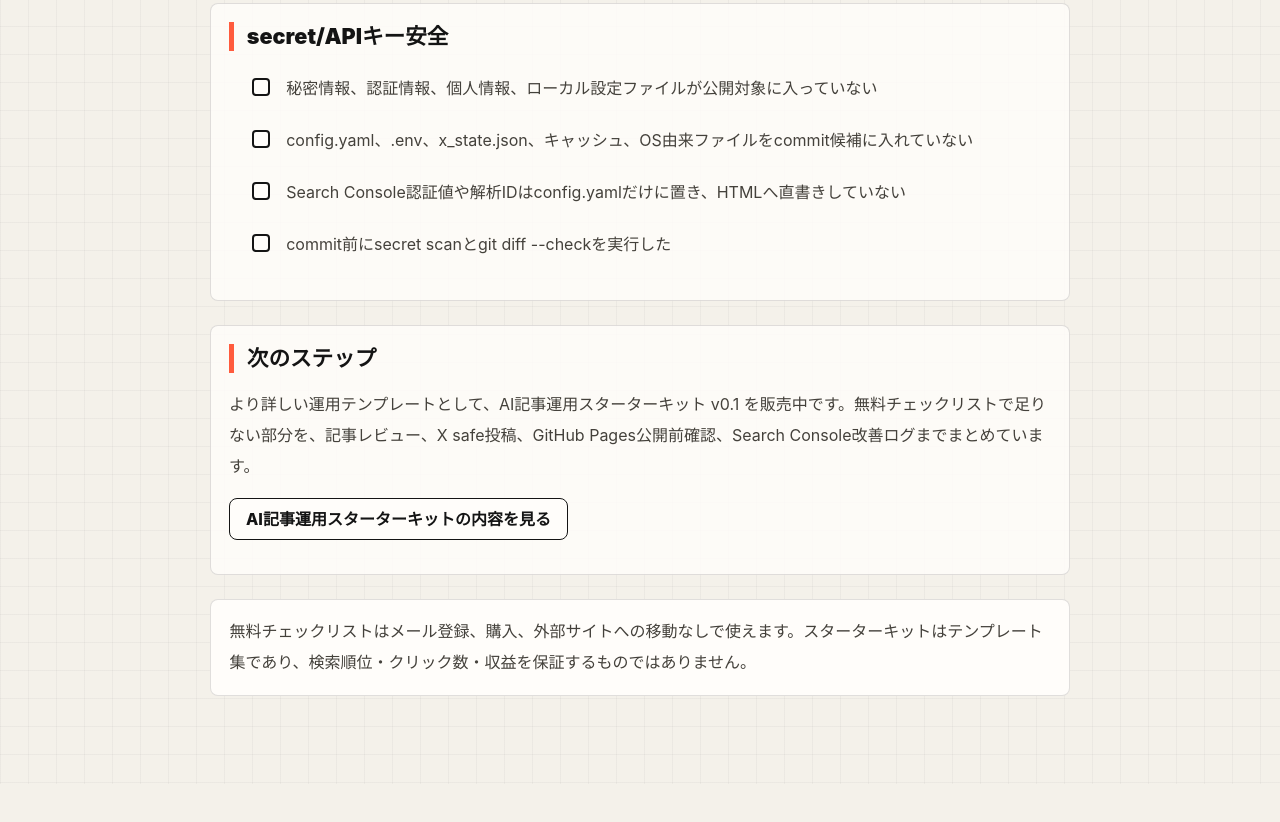
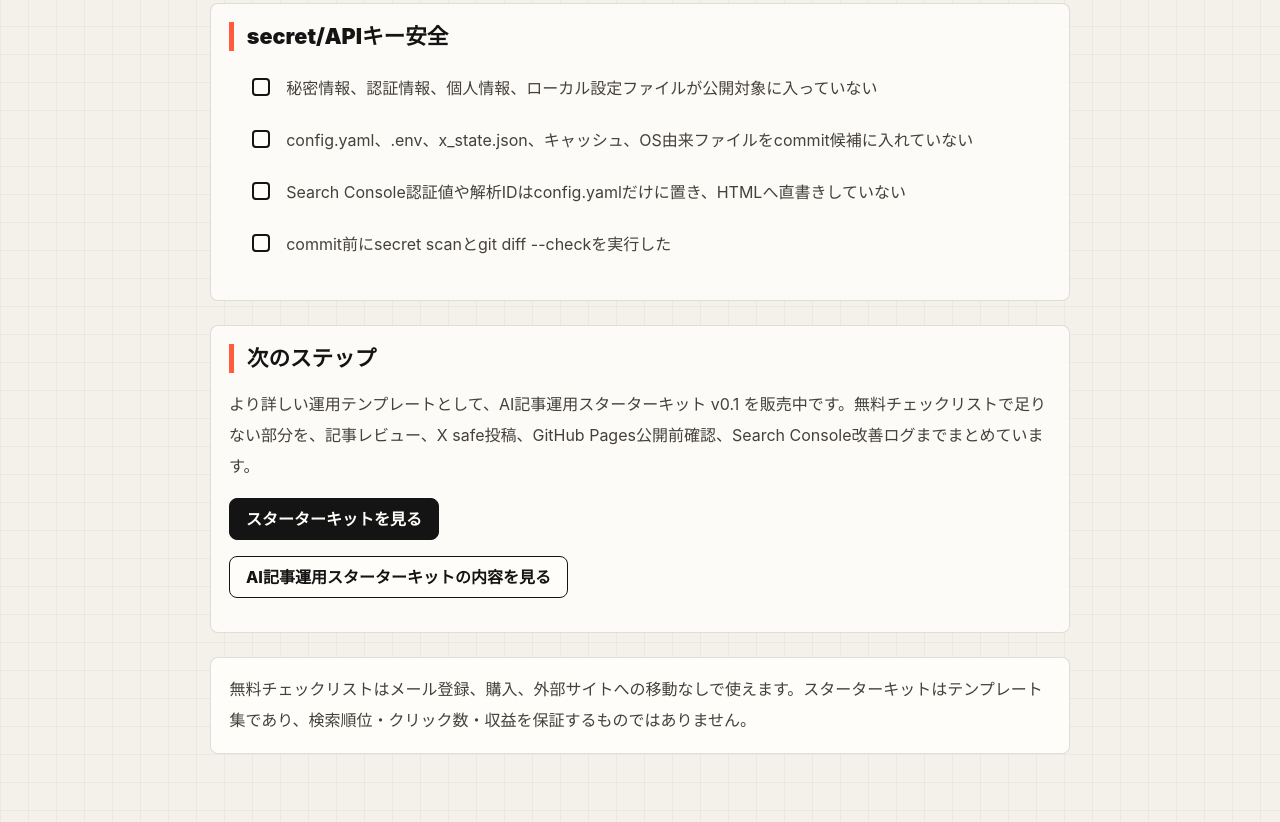
Before and after one commit to geppi0672/saving-note-lab, a plain HTML site: page free-checklist-print.html in a window 1280 px wide. Shown: the part 2382-3204 px from the top of the page. Before the commit the page ends 3166 px from the top, so only its background shows below. Drawn offline with Linux system fonts and the light colour scheme.

Commit message:
Add Gumroad CTA to free checklist pages

```diff
--- a/free-checklist-print.html
+++ b/free-checklist-print.html
@@ -33,7 +33,7 @@
 <section class="checklist-group"><h2>GitHub Pages公開</h2><ul class="checklist-items"><li><span class="check-box" aria-hidden="true"></span><span>index.html、assets/style.css、記事HTML、固定ページが存在する</span></li><li><span class="check-box" aria-hidden="true"></span><span>新規記事URLがトップページに表示されている</span></li><li><span class="check-box" aria-hidden="true"></span><span>既存記事URLを変更・削除していない</span></li><li><span class="check-box" aria-hidden="true"></span><span>公開後にトップページ、記事ページ、sitemap.xml、robots.txtを確認する</span></li></ul></section>
 <section class="checklist-group"><h2>X safe投稿</h2><ul class="checklist-items"><li><span class="check-box" aria-hidden="true"></span><span>Xへの実投稿はせず、x_safe_postsの投稿文保存だけで止めている</span></li><li><span class="check-box" aria-hidden="true"></span><span>投稿文が宣伝だけになっていない</span></li><li><span class="check-box" aria-hidden="true"></span><span>短縮URL、連続URL、誇大表現が入っていない</span></li><li><span class="check-box" aria-hidden="true"></span><span>記事テーマに関係がある場合だけ無料チェックリストを案内している</span></li></ul></section>
 <section class="checklist-group"><h2>secret/APIキー安全</h2><ul class="checklist-items"><li><span class="check-box" aria-hidden="true"></span><span>秘密情報、認証情報、個人情報、ローカル設定ファイルが公開対象に入っていない</span></li><li><span class="check-box" aria-hidden="true"></span><span>config.yaml、.env、x_state.json、キャッシュ、OS由来ファイルをcommit候補に入れていない</span></li><li><span class="check-box" aria-hidden="true"></span><span>Search Console認証値や解析IDはconfig.yamlだけに置き、HTMLへ直書きしていない</span></li><li><span class="check-box" aria-hidden="true"></span><span>commit前にsecret scanとgit diff --checkを実行した</span></li></ul></section>
-<section class="checklist-group"><h2>次のステップ</h2><p>より詳しい運用テンプレートとして、AI記事運用スターターキット v0.1 を販売中です。無料チェックリストで足りない部分を、記事レビュー、X safe投稿、GitHub Pages公開前確認、Search Console改善ログまでまとめています。</p><p><a href="./product-ai-article-starter-kit.html" class="resource-link resource-link-secondary">AI記事運用スターターキットの内容を見る</a></p></section>
+<section class="checklist-group"><h2>次のステップ</h2><p>より詳しい運用テンプレートとして、AI記事運用スターターキット v0.1 を販売中です。無料チェックリストで足りない部分を、記事レビュー、X safe投稿、GitHub Pages公開前確認、Search Console改善ログまでまとめています。</p><p><a href="https://frugaljapan.gumroad.com/l/ai-article-starter-kit-v01" class="resource-link" target="_blank" rel="noopener noreferrer">スターターキットを見る</a></p><p><a href="./product-ai-article-starter-kit.html" class="resource-link resource-link-secondary">AI記事運用スターターキットの内容を見る</a></p></section>
 <p class="disclosure-box">無料チェックリストはメール登録、購入、外部サイトへの移動なしで使えます。スターターキットはテンプレート集であり、検索順位・クリック数・収益を保証するものではありません。</p>
 </div>
 </article>
```
Also changed, not shown: free-checklist.html (+1 -1 lines).
